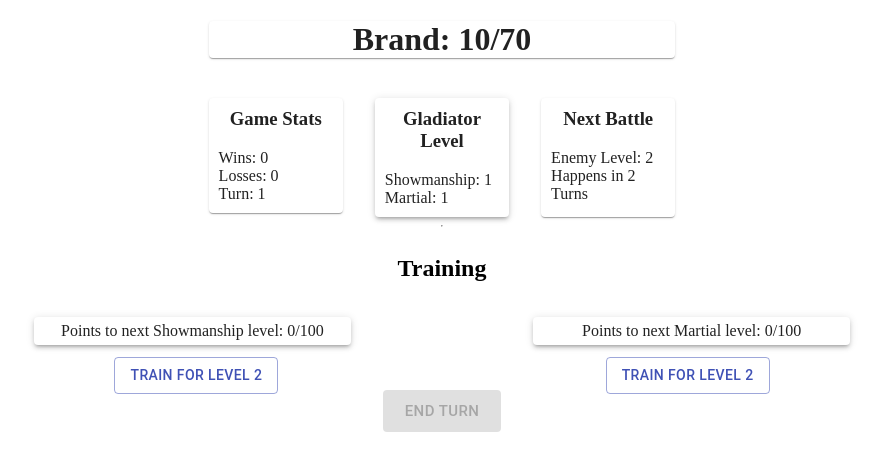
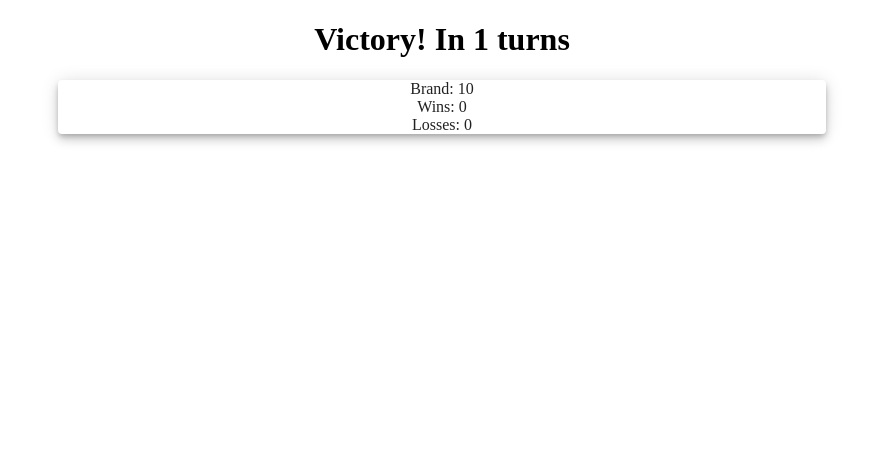
Before and after one commit to upsetshrimp/Lanista, a React (Create React App) app: page / in a window 1280 px wide. Shown: the top 470 px of the page, without its empty margins (198-1081 px from the left). Built offline with nearby package versions, Linux system fonts and the light colour scheme.

Commit message:
style changes

```diff
--- a/src/App.css
+++ b/src/App.css
@@ -8,7 +8,9 @@ h1 {
   text-align: center;
   font-size: 2em;
 }
-
+.specialSymbols {
+  font-family: David, Bold;
+}
 .App-logo {
   height: 40vmin;
   pointer-events: none;
--- a/src/Battle.js
+++ b/src/Battle.js
@@ -1,7 +1,7 @@
 export default class Battle {
     static instance = null
     static previousTurn = -1
-    static gameGoal = 70
+    static gameGoal = 10
     constructor(currentTurn, gladiatorLevel) {
 
         const minLevel = gladiatorLevel > 5 ? gladiatorLevel - 4 : 1
--- a/src/battle-view.js
+++ b/src/battle-view.js
@@ -45,8 +45,12 @@ export default function BattleView({ gladiator, currentBattle, chosenAction, cho
             </div>
             <div style={{ textAlign: "center" }}>
                 <div>Victory Chance: {victoryChance}%</div>
-                <div>Expected Brand Gain Upon Victory: ~{brandGainUponVictory}</div>
-                <div>Expected Brand Gain Upon Defeat: ~{brandGainUponDefeat}</div>
+                <div>Expected Brand Gain Upon Victory
+                    <span className="specialSymbols"> ≅ {brandGainUponVictory < 0 ? "-" : null}</span>
+                    {Math.abs(brandGainUponVictory)}</div>
+                <div>Expected Brand Gain Upon Defeat
+                <span className="specialSymbols"> ≅ {brandGainUponDefeat < 0 ? "-" : null}</span>
+                    {Math.abs(brandGainUponDefeat)}</div>
                 {chosenAction === "spectaculum" ? <span>Bonus per Showmanship level</span> : null}
                 {chosenAction === "aggressive" ? <span>Bonus per Martial level</span> : null}
             </div>
--- a/src/victory-page.js
+++ b/src/victory-page.js
@@ -5,10 +5,10 @@ import { Paper, Box } from '@material-ui/core';
 export default function VictoryPage({ turnCount, brand, wins, losses }) {
     return (
         <Box
-        width = {1}>
+        width = {1} >
             <h1>Victory!    In {turnCount} turns </h1>
                     <Paper
-                    style={{ width: "60%", textAlign: "center" }}
+                    style={{ width: "60%", textAlign: "center", margin:"auto", padding:"auto" }}
                     elevation = {6}>
                         Brand: {brand} <br />
                 Wins: {wins} <br />
```
Also changed, not shown: firebase.json (added), 1 other file (tests, documents, lock files or other folders).
